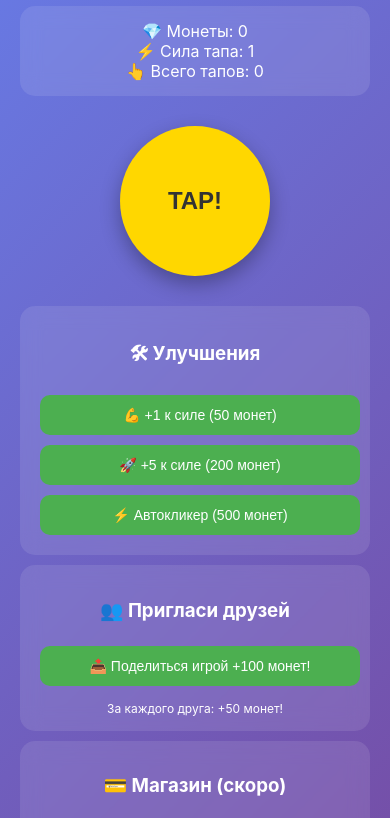
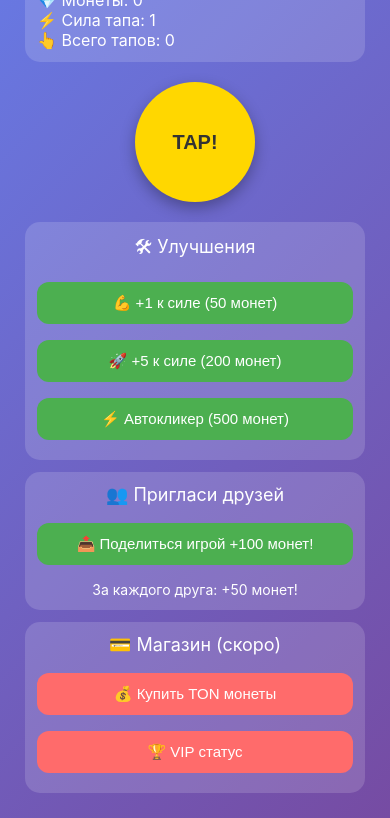
Before and after one commit to Catherine-Blake/tgame1, a plain HTML site: page index.html in a window 390 px wide. Shown: the part 170-988 px from the top of the page. Drawn offline with Linux system fonts and the light colour scheme; a script that the page names is missing.

Commit message:
Update index.html
добавлен адаптивный дизайн

```diff
--- a/index.html
+++ b/index.html
@@ -1,87 +1,125 @@
-> Екатерина:
 <!DOCTYPE html>
 <html>
 <head>
-    <title>TON Tap Game - Зарабатывай в Telegram!</title>
+    <title>TON Tap Game</title>
     <script src="https://telegram.org/js/telegram-web-app.js"></script>
+    <meta name="viewport" content="width=device-width, initial-scale=1.0, maximum-scale=1.0, user-scalable=no">
     <style>
+        * {
+            margin: 0;
+            padding: 0;
+            box-sizing: border-box;
+        }
+
         body {
             font-family: -apple-system, BlinkMacSystemFont, 'Segoe UI', Roboto, sans-serif;
-            text-align: center;
-            padding: 20px;
             background: linear-gradient(135deg, #667eea 0%, #764ba2 100%);
             color: white;
             min-height: 100vh;
-            margin: 0;
+            padding: 15px;
+            overflow-x: hidden;
         }
+
         .container {
-            max-width: 400px;
+            max-width: 100%;
             margin: 0 auto;
+            padding: 10px;
         }
+
+        .user-info {
+            background: rgba(255,255,255,0.2);
+            padding: 12px;
+            border-radius: 12px;
+            margin-bottom: 15px;
+            font-size: 16px;
+            backdrop-filter: blur(10px);
+        }
+
+        .stats {
+            background: rgba(255,255,255,0.15);
+            padding: 15px;
+            border-radius: 15px;
+            margin: 12px 0;
+            font-size: 18px;
+        }
+
         .tap-btn {
             background: #FFD700;
             border: none;
             border-radius: 50%;
-            width: 150px;
-            height: 150px;
-            font-size: 24px;
+            width: 140px;
+            height: 140px;
+            font-size: 22px;
             font-weight: bold;
             cursor: pointer;
-            margin: 20px 0;
-            box-shadow: 0 8px 20px rgba(0,0,0,0.3);
-            transition: transform 0.1s;
+            margin: 20px auto;
+            display: block;
+            box-shadow: 0 6px 15px rgba(0,0,0,0.3);
             color: #333;
         }
-        .tap-btn:active {
-            transform: scale(0.95);
-        }
-        .stats {
-            background: rgba(255,255,255,0.1);
-            padding: 15px;
-            border-radius: 15px;
-            margin: 10px 0;
-            backdrop-filter: blur(10px);
-        }
+
         .upgrade {
             background: #4CAF50;
             color: white;
             border: none;
-            padding: 12px 20px;
-            border-radius: 10px;
-            margin: 5px;
+            padding: 14px;
+            border-radius: 12px;
+            margin: 8px 0;
             cursor: pointer;
-            font-size: 14px;
+            font-size: 16px;
             width: 100%;
+            text-align: center;
         }
-        .user-info {
-            background: rgba(255,255,255,0.2);
-            padding: 10px;
-            border-radius: 10px;
-            margin-bottom: 15px;
-            font-size: 14px;
+
+        .section-title {
+            font-size: 18px;
+            margin-bottom: 10px;
+            text-align: center;
+        }
+
+        /* Улучшаем отображение в Telegram */
+        @media (max-width: 400px) {
+            .tap-btn {
+                width: 120px;
+                height: 120px;
+                font-size: 20px;
+            }
+
+            .stats, .user-info {
+                font-size: 16px;
+                padding: 12px;
+            }
+
+            .upgrade {
+                padding: 12px;
+                font-size: 15px;
+            }
         }
     </style>
 </head>
 <body>
     <div class="container">
-        <!-- Информация о пользователе Telegram -->
+        <!-- Информация о пользователе -->
         <div class="user-info">
             <div id="user-name">👤 Загрузка...</div>
             <div id="user-balance">💎 Баланс: 0 монет</div>
         </div>
 
-        <h1>💰 TON Tap Game</h1>
+        <h1 style="text-align: center; margin-bottom: 15px; font-size: 24px;">💰 TON Tap Game</h1>
 
+        <!-- Статистика -->
         <div class="stats">
             <div id="coins">💎 Монеты: 0</div>
             <div id="tap-power">⚡ Сила тапа: 1</div>
             <div id="total-taps">👆 Всего тапов: 0</div>
         </div>
 
+        <!-- Кнопка тапа -->
         <button class="tap-btn" onclick="tap()">TAP!</button>
 
+        <!-- Улучшения -->
         <div class="stats">
-            <h3>🛠 Улучшения</h3>
+            <div class="section-title">🛠 Улучшения</div>
             <button class="upgrade" onclick="buyUpgrade(1)">
                 💪 +1 к силе (50 монет)
             </button>
@@ -93,19 +131,20 @@
             </button>
         </div>
 
+        <!-- Реферальная система -->
         <div class="stats">
-            <h3>👥 Пригласи друзей</h3>
+            <div class="section-title">👥 Пригласи друзей</div>
             <button class="upgrade" onclick="shareGame()">
                 📤 Поделиться игрой +100 монет!
             </button>
-            <div style="font-size: 12px; margin-top: 10px;">
+<div style="font-size: 14px; text-align: center; margin-top: 8px;">
                 За каждого друга: +50 монет!
             </div>
         </div>
 
-        <!-- Будущая монетизация -->
+        <!-- Магазин -->
         <div class="stats">
-            <h3>💳 Магазин (скоро)</h3>
+            <div class="section-title">💳 Магазин (скоро)</div>
             <button class="upgrade" style="background: #ff6b6b;" onclick="comingSoon()">
                 💰 Купить TON монеты
             </button>
@@ -125,24 +164,23 @@
         // Инициализация Telegram Web App
         let tg = window.Telegram.WebApp;
 
-        // Функция инициализации
         function initTelegram() {
+            // Растягиваем на весь экран
             tg.expand();
+            tg.enableClosingConfirmation();
             tg.ready();
 
             // Получаем данные пользователя
             const user = tg.initDataUnsafe.user;
             if (user) {
-document.getElementById('user-name').textContent = 👤 ${user.first_name || 'Игрок'};
-
-                // Загружаем сохраненный прогресс
+                document.getElementById('user-name').textContent = 👤 ${user.first_name || 'Игрок'};
                 loadProgress(user.id);
             }
 
-            console.log('Telegram user:', user);
+            // Обновляем интерфейс
+            updateUI();
         }
 
-        // Загрузка прогресса
         function loadProgress(userId) {
             const saved = localStorage.getItem(`game_${userId}`);
             if (saved) {
@@ -150,11 +188,9 @@ document.getElementById('user-name').textContent = 👤 ${user.first_name || 'И
                 coins = data.coins || 0;
                 tapPower = data.power || 1;
                 totalTaps = data.taps || 0;
-                updateUI();
             }
         }
 
-        // Сохранение прогресса
         function saveProgress() {
             const user = tg.initDataUnsafe.user;
             if (user) {
@@ -167,7 +203,6 @@ document.getElementById('user-name').textContent = 👤 ${user.first_name || 'И
             }
         }
 
-        // Основная функция тапа
         function tap() {
             coins += tapPower;
             totalTaps++;
@@ -175,7 +210,6 @@ document.getElementById('user-name').textContent = 👤 ${user.first_name || 'И
             saveProgress();
         }
 
-        // Покупка улучшений
         function buyUpgrade(type) {
             if (type === 1 && coins >= 50) {
                 coins -= 50;
@@ -198,7 +232,6 @@ document.getElementById('user-name').textContent = 👤 ${user.first_name || 'И
             saveProgress();
         }
 
-        // Автокликер
         function startAutoClicker() {
             if (autoClicker) {
                 setInterval(() => {
@@ -210,34 +243,37 @@ document.getElementById('user-name').textContent = 👤 ${user.first_name || 'И
             }
         }
 
-        // Поделиться игрой
         function shareGame() {
             const user = tg.initDataUnsafe.user;
             const refLink = https://t.me/my_game_test_123_bot?start=ref_${user?.id || '0'};
 
-            // Награда за шаринг
             coins += 100;
             showNotification('+100 монет за распространение! 🎁');
 
-            // Показываем ссылку для копирования
-            alert(`Скопируйте ссылку и отправьте друзьям:\n\n${refLink}\n\nЗа каждого друга: +50 монет!`);
+            // Используем Telegram-шеринг
+            if (tg.share) {
+                tg.share(refLink);
+            } else {
+                prompt('Скопируйте ссылку для друга:', refLink);
+            }
 
             updateUI();
             saveProgress();
         }
 
-        // Уведомления
         function showNotification(message) {
-            // В будущем можно использовать Telegram.showAlert
-            alert(message);
+            // В будущем можно использовать tg.showAlert
+            tg.showPopup({
+title: 'Уведомление',
+                message: message,
+                buttons: [{ type: 'ok' }]
+            });
         }
 
-        // Скоро будет
         function comingSoon() {
             showNotification('Эта функция появится в следующих обновлениях! 🔥');
         }
 
-        // Обновление интерфейса
         function updateUI() {
             document.getElementById('coins').textContent = 💎 Монеты: ${coins};
             document.getElementById('tap-power').textContent = ⚡ Сила тапа: ${tapPower};
@@ -249,11 +285,8 @@ document.getElementById('user-name').textContent = 👤 ${user.first_name || 'И
             }
         }
 
-        // Запускаем игру когда страница загрузится
-        document.addEventListener('DOMContentLoaded', function() {
-            initTelegram();
-            updateUI();
-});
+        // Запускаем когда страница загрузится
+        document.addEventListener('DOMContentLoaded', initTelegram);
     </script>
 </body>
 </html>
```
